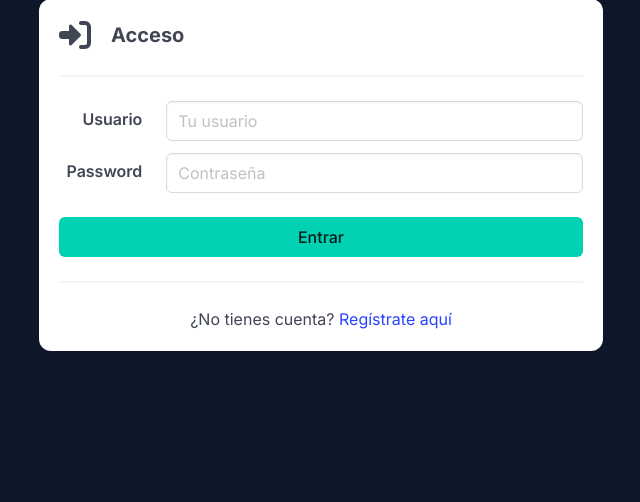
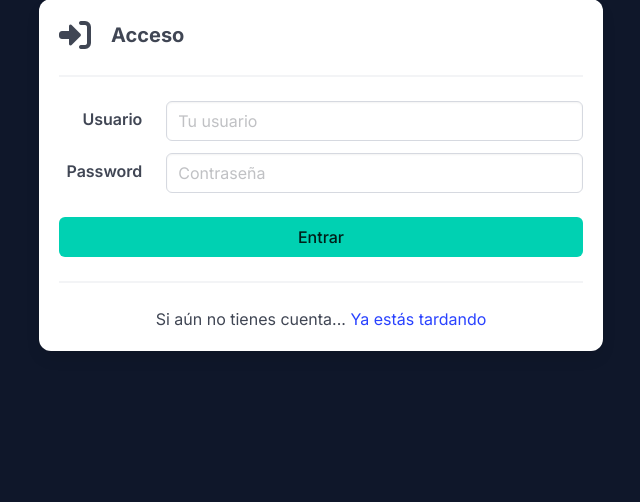
Before and after one commit to Carlos-Arca-Barca/RetoWebApp10, a Flask app: page /login in a window 1280 px wide. Shown: the part 101-603 px from the top of the page, without its empty margins (319-959 px from the left). Run offline with Flask 3, Linux system fonts and the light colour scheme; some libraries are stand-ins or nearby versions.

Commit message:
Sincronización 2026-04-18

```diff
--- a/app.py
+++ b/app.py
@@ -55,10 +55,6 @@ with app.app_context():
 @login_required
 def inicio():
 
-    print("USER:", current_user)
-    print("AUTH:", current_user.is_authenticated)
-    print("ID:", current_user.id)
-
     tareas = db.session.scalars(db.select(Tarea).filter_by(usuario_id=current_user.id)).all()
     tareas_totales = len(tareas)
     tareas_pendientes = sum(1 for t in tareas if not t.completada)
@@ -103,8 +99,6 @@ def logout():
 
     logout_user()
 
-    current_user.is_authenticated == False   # En teoría no necesario
-
     flash("Sesión cerrada", "success")
     return redirect(url_for("login"))
 
@@ -122,7 +116,7 @@ def registro():
     # En este módulo si no se pasan las validadiones se redirige a 'registro' por lo que el formulario
     # queda con los datos vacíos.
     # La solución sería hacer un return render_template("registro.html", pagina="registro", nombre=nombre, email=email)
-    # pero en tal caso en el registro.htmal habría que utilizar esos datos (excepto en el password)
+    # pero en tal caso en el registro.html habría que utilizar esos datos (excepto en el password)
     # <input type="text" name="nombre" value="{{ nombre or '' }}">
     # <input type="email" name="email" value="{{ email or '' }}">
     # <input type="password" name="password">
@@ -256,7 +250,6 @@ def completar(id):
 @login_required
 def eliminar(id):
 
-    #tarea = Tarea.query.filter_by(id=id,usuario_id=current_user.id).first_or_404()
     tarea = db.session.scalar( db.select(Tarea).filter_by(id=id,usuario_id=current_user.id) )
     #Scalar espera 1 o none -> habría que comprobar que no es none antes de eliminar
 
--- a/templates/login.html
+++ b/templates/login.html
@@ -75,8 +75,8 @@
       <!-- LINK REGISTRO -->
       <div class="has-text-centered">
         <p>
-          ¿No tienes cuenta?
-          <a href="{{ url_for('registro') }}">Regístrate aquí</a>
+          Si aún no tienes cuenta...
+          <a href="{{ url_for('registro') }}">Ya estás tardando</a>
         </p>
       </div>
 
```
